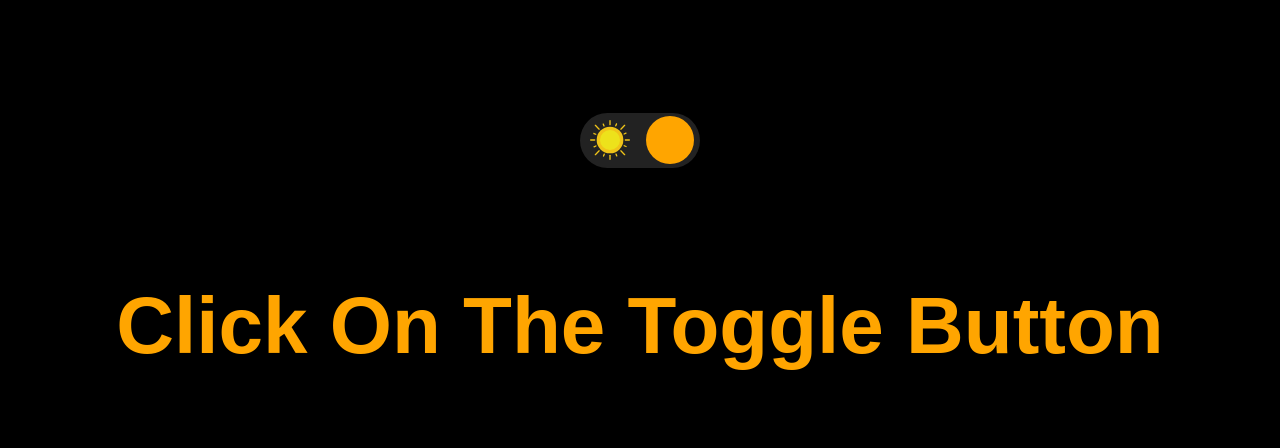
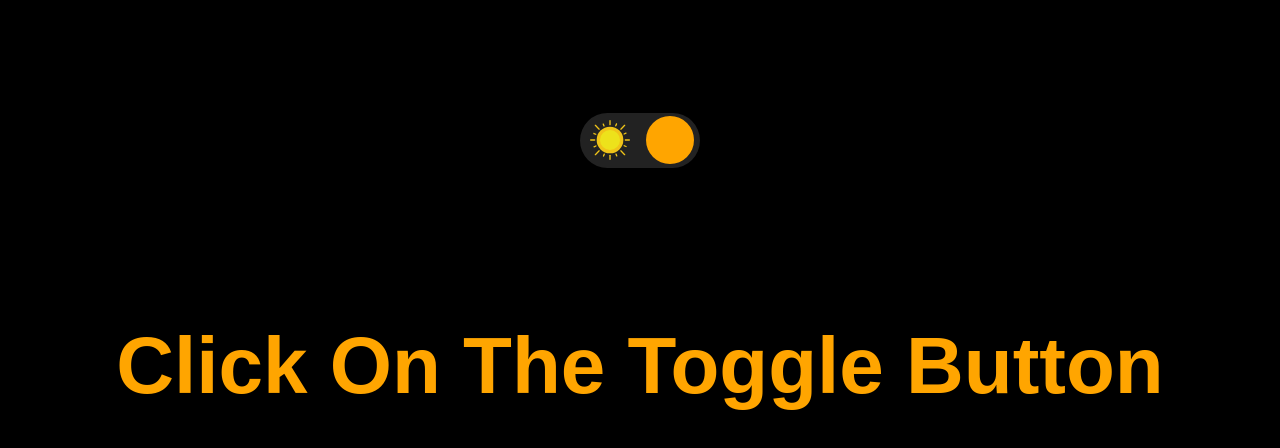
Before and after one commit to Md-ismaeel/toggleMode_js, a plain HTML site: page index.html in a window 1280 px wide. Both pictures are taken after a click on the element 640 px from the left and 140 px from the top of the page. Drawn offline with Linux system fonts and the light colour scheme.

Commit message:
new Update

```diff
--- a/index.js
+++ b/index.js
@@ -18,6 +18,9 @@ toggle.addEventListener("click", () => {
     x.style.transform = `rotate(${isDarkMode ? 360 : 0}deg)`;
     isDarkMode = !isDarkMode;
     x.style.transitionDuration = "0.5s";
+    // text.style.transform = "translateX(-20px)";
+    text.style.transform = "translateY(40px)";
+    text.style.transitionDuration = "0.5s"
   } else {
     document.body.style.backgroundColor = "white";
     text.style.color = "black";
@@ -27,5 +30,7 @@ toggle.addEventListener("click", () => {
     y.style.transform = `rotate(${lightMode ? 360 : 0}deg)`;
     lightMode = !lightMode;
     y.style.transitionDuration = ".5s";
+    text.style.transform = "translateY(70px)";
+    text.style.transitionDuration = "0.5s";
   }
 });
--- a/style.css
+++ b/style.css
@@ -12,6 +12,7 @@ body {
   align-items: center;
   flex-direction: column;
   justify-content: center;
+  overflow: hidden;
 }
 
 .container {
@@ -71,5 +72,4 @@ body {
   display: flex;
   justify-content: center;
   font-size: 5rem;
-  /* text-transform: uppercase; */
 }
```
